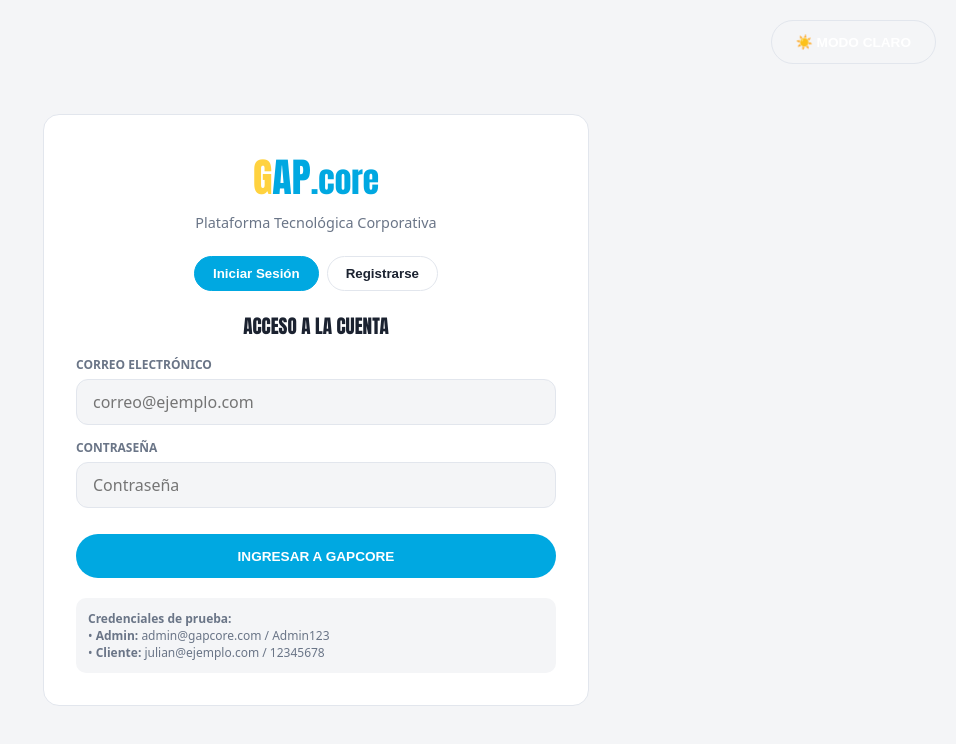
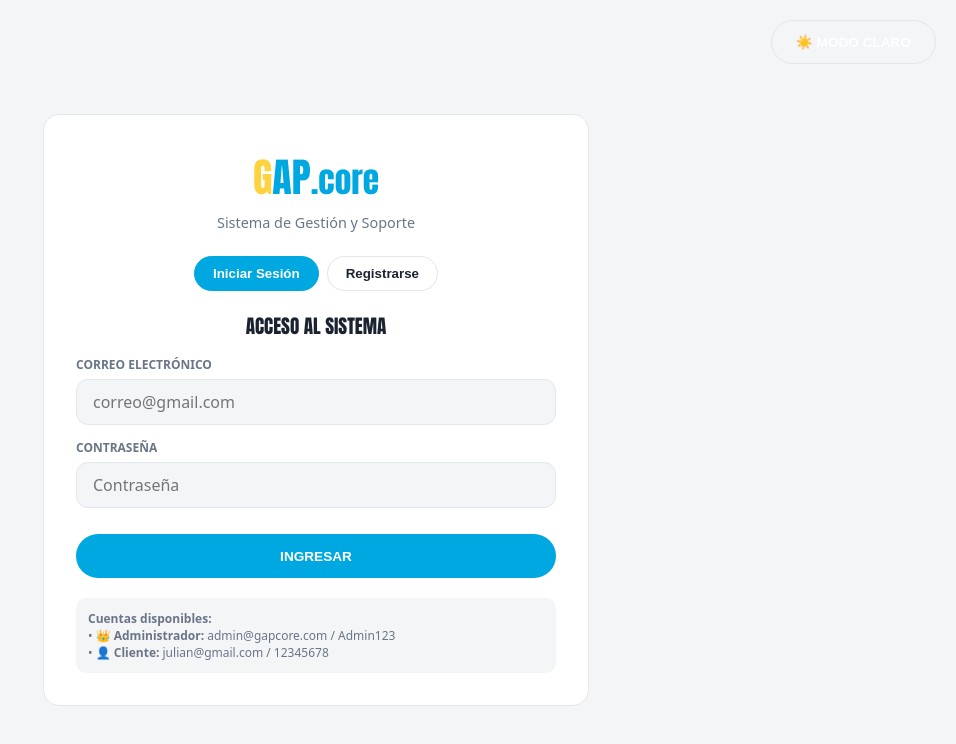
Before and after one commit to Warscore/GAB-CORE, a React (Vite) app in the folder frontend/: page / in a window 1280 px wide. Shown: the top 744 px of the page, without its empty margins (324-1280 px from the left). Built offline with nearby package versions, Linux system fonts and the light colour scheme.

Commit message:
Update App.jsx

```diff
--- a/frontend/src/App.jsx
+++ b/frontend/src/App.jsx
@@ -6,38 +6,39 @@ import ClientesPagina from './paginas/ClientesPagina';
 import PagosPagina from './paginas/PagosPagina';
 import AyudaPagina from './paginas/AyudaPagina';
 import EquiposPagina from './paginas/EquiposPagina';
+import PanelAdmin from './componentes/admin/PanelAdmin';
 
 export default function App() {
   const [temaOscuro, setTemaOscuro] = useState(false);
+  const [usuario, setUsuario] = useState(null);
+  const [vistaAuth, setVistaAuth] = useState('login');
 
-  // ESTADO DE SESIÓN (null significa que la persona NO ha iniciado sesión)
-  const [usuario, setUsuario] = useState(null);
-  const [vistaAuth, setVistaAuth] = useState('login'); // 'login' o 'registro'
-
-  // Formulario de login inicial
   const [loginEmail, setLoginEmail] = useState('');
   const [loginPass, setLoginPass] = useState('');
   const [errorAuth, setErrorAuth] = useState('');
 
-  // Navegación dentro de la plataforma (una vez autenticado)
   const [paginaActiva, setPaginaActiva] = useState('productos');
   const [busqueda, setBusqueda] = useState('');
 
-  // DATOS Y ESTADOS GLOBALES
+
   const [carrito, setCarrito] = useState([]);
 
   const [usuariosRegistrados, setUsuariosRegistrados] = useState([
-    { nombre: 'Administrador GAPCore', correo: 'admin@gapcore.com', pass: 'Admin123', rol: 'admin' },
-    { nombre: 'Julian Toscano', correo: 'julian@ejemplo.com', pass: '12345678', rol: 'cliente' }
+    { nombre: 'Administrador Principal', correo: 'admin@gapcore.com', pass: 'Admin123', rol: 'admin' },
+    { nombre: 'Julian Toscano', correo: 'julian@gmail.com', docTipo: 'CC', docNum: '1020304050', telefono: '3001234567', ciudad: 'Soacha', rol: 'cliente' }
+  ]);
+
+  const [ventasGlobales, setVentasGlobales] = useState([
+    { id: 'ORD-901', clienteNombre: 'Julian Toscano', clienteCorreo: 'julian@gmail.com', items: [{ nombre: 'Portátil Pro 14', cantidad: 1 }], medioPago: 'PSE (Bancolombia)', total: 3200000 }
   ]);
 
   const [tickets, setTickets] = useState([
-    { id: 101, asunto: 'Falla en red Wi-Fi', categoria: 'Redes', prioridad: 'Alta', descripcion: 'El router principal no emite señal.', cliente: 'Julian Toscano', correo: 'julian@ejemplo.com', estado: 'Abierto' }
+    { id: 101, asunto: 'Pantalla parpadea', categoria: 'Hardware', prioridad: 'Alta', descripcion: 'La pantalla del portátil parpadea ocasionalmente.', cliente: 'Julian Toscano', correo: 'julian@gmail.com', estado: 'Abierto' }
   ]);
 
-  const [equipos] = useState([
-    { serial: 'SN-0012', nombre: 'Portátil Pro 14', clienteCorreo: 'julian@ejemplo.com', estado: 'Operativo', proxMantenimiento: '12 Nov 2026' },
-    { serial: 'SN-0027', nombre: 'Servidor Torre Dell', clienteCorreo: 'admin@gapcore.com', estado: 'Mantenimiento', proxMantenimiento: 'En Curso' }
+  const [equiposGlobales, setEquiposGlobales] = useState([
+    { serial: 'SN-0012', nombre: 'Portátil Pro 14', clienteCorreo: 'julian@gmail.com', estado: 'Operativo', diagnostico: 'Sin novedades, mantenimiento al día' },
+    { serial: 'SN-0088', nombre: 'Impresora Láser HP', clienteCorreo: 'julian@gmail.com', estado: 'Dañado', diagnostico: 'Rodillo atascado - En reparación' }
   ]);
 
   const [productos] = useState([
@@ -52,7 +53,6 @@ export default function App() {
     document.documentElement.setAttribute('data-theme', temaOscuro ? 'dark' : 'light');
   }, [temaOscuro]);
 
-  // FUNCIONES DE AUTENTICACIÓN
   const manejarLogin = (e) => {
     e.preventDefault();
     setErrorAuth('');
@@ -61,7 +61,7 @@ export default function App() {
 
     if (userFound) {
       setUsuario(userFound);
-      setPaginaActiva('productos');
+      setPaginaActiva(userFound.rol === 'admin' ? 'admin' : 'productos');
     } else {
       setErrorAuth('Correo o contraseña incorrectos.');
     }
@@ -79,7 +79,6 @@ export default function App() {
     setVistaAuth('login');
   };
 
-  // FUNCIONES DEL CARRITO
   const agregarAlCarrito = (prod) => {
     setCarrito(prev => {
       const existe = prev.find(i => i.id === prod.id);
@@ -90,21 +89,32 @@ export default function App() {
     });
   };
 
-  const modificarCantidad = (id, nuevaCant) => {
-    if (nuevaCant <= 0) {
-      quitarItemCarrito(id);
-      return;
-    }
-    setCarrito(carrito.map(i => i.id === id ? { ...i, cantidad: nuevaCant } : i));
+  const procesarCompraCliente = (medioPago) => {
+    if (carrito.length === 0) return;
+    const nuevaVenta = {
+      id: 'ORD-' + Math.floor(100 + Math.random() * 900),
+      clienteNombre: usuario.nombre,
+      clienteCorreo: usuario.correo,
+      items: [...carrito],
+      medioPago,
+      total: carrito.reduce((sum, item) => sum + (item.precio * item.cantidad), 0)
+    };
+    setVentasGlobales([nuevaVenta, ...ventasGlobales]);
+
+
+    const nuevosEquipos = carrito.map((item, index) => ({
+      serial: 'SN-2026-' + Math.floor(1000 + Math.random() * 9000),
+      nombre: item.nombre,
+      clienteCorreo: usuario.correo,
+      estado: 'Operativo',
+      diagnostico: 'Comprado recientemente - Nuevo'
+    }));
+
+    setEquiposGlobales([...nuevosEquipos, ...equiposGlobales]);
+    setCarrito([]);
   };
 
-  const quitarItemCarrito = (id) => {
-    setCarrito(carrito.filter(i => i.id !== id));
-  };
 
-  // ------------------------------------------------------------------
-  // 1. SI EL USUARIO NO HA INICIADO SESIÓN: PANTALLA EXCLUSIVA DE AUTH
-  // ------------------------------------------------------------------
   if (!usuario) {
     return (
       <div style={{ minHeight: '100vh', display: 'flex', flexDirection: 'column', justifyContent: 'center', alignItems: 'center', padding: '20px', background: 'var(--bg)' }}>
@@ -117,7 +127,7 @@ export default function App() {
         <div className="cd" style={{ maxWidth: '480px', width: '100%', padding: '32px' }}>
           <div style={{ textAlign: 'center', marginBottom: '24px' }}>
             <h1 className="logo" style={{ fontSize: '2.5rem', margin: 0, color: 'var(--ac)' }}><b>G</b>AP<small>.core</small></h1>
-            <p style={{ color: 'var(--mu)', fontSize: '.9rem', margin: '6px 0 0' }}>Plataforma Tecnológica Corporativa</p>
+            <p style={{ color: 'var(--mu)', fontSize: '.9rem', margin: '6px 0 0' }}>Sistema de Gestión y Soporte</p>
           </div>
 
           <div className="seg" style={{ justifyContent: 'center', marginBottom: '20px' }}>
@@ -127,21 +137,21 @@ export default function App() {
 
           {vistaAuth === 'login' ? (
             <form onSubmit={manejarLogin}>
-              <h2 className="t" style={{ fontSize: '1.2rem', textAlign: 'center' }}>Acceso a la Cuenta</h2>
+              <h2 className="t" style={{ fontSize: '1.2rem', textAlign: 'center' }}>Acceso al Sistema</h2>
               {errorAuth && <p className="er" style={{ textAlign: 'center', fontWeight: 700 }}>{errorAuth}</p>}
 
               <label className="l">Correo Electrónico</label>
-              <input className="f" type="email" value={loginEmail} onChange={e => setLoginEmail(e.target.value)} placeholder="correo@ejemplo.com" required />
+              <input className="f" type="email" value={loginEmail} onChange={e => setLoginEmail(e.target.value)} placeholder="correo@gmail.com" required />
 
               <label className="l">Contraseña</label>
               <input className="f" type="password" value={loginPass} onChange={e => setLoginPass(e.target.value)} placeholder="Contraseña" required />
 
-              <button type="submit" className="bt ac w">Ingresar a GAPCore</button>
+              <button type="submit" className="bt ac w">Ingresar</button>
 
               <div style={{ marginTop: '20px', padding: '12px', background: 'var(--bg)', borderRadius: '10px', fontSize: '.75rem', color: 'var(--mu)' }}>
-                <strong>Credenciales de prueba:</strong><br/>
-                • <b>Admin:</b> admin@gapcore.com / Admin123<br/>
-                • <b>Cliente:</b> julian@ejemplo.com / 12345678
+                <strong>Cuentas disponibles:</strong><br/>
+                • 👑 <b>Administrador:</b> admin@gapcore.com / Admin123<br/>
+                • 👤 <b>Cliente:</b> julian@gmail.com / 12345678
               </div>
             </form>
           ) : (
@@ -152,13 +162,11 @@ export default function App() {
     );
   }
 
-  // ------------------------------------------------------------------
-  // 2. SI YA INICIÓ SESIÓN: PLATAFORMA COMPLETA DESBLOQUEADA
-  // ------------------------------------------------------------------
+
   return (
     <div>
       <header>
-        <span className="logo" onClick={() => setPaginaActiva('productos')}>
+        <span className="logo" onClick={() => setPaginaActiva(usuario.rol === 'admin' ? 'admin' : 'productos')}>
           <b>G</b>AP<small>.core</small>
         </span>
 
@@ -166,28 +174,63 @@ export default function App() {
           {temaOscuro ? '🌙 Oscuro' : '☀️ Claro'}
         </button>
 
-        <input className="f" style={{ maxWidth: '320px', margin: 0, height: '38px' }} placeholder="Buscar productos..." value={busqueda} onChange={e => { setBusqueda(e.target.value); setPaginaActiva('productos'); }} />
+        {usuario.rol !== 'admin' && (
+          <input className="f" style={{ maxWidth: '320px', margin: 0, height: '38px' }} placeholder="Buscar productos..." value={busqueda} onChange={e => { setBusqueda(e.target.value); setPaginaActiva('productos'); }} />
+        )}
 
         <div style={{ display: 'flex', alignItems: 'center', gap: '12px' }}>
           <span style={{ fontSize: '.85rem', fontWeight: 800 }}>
-            {usuario.rol === 'admin' ? '👑 Admin' : '👤 ' + usuario.nombre}
+            {usuario.rol === 'admin' ? '👑 PANEL ADMINISTRADOR' : '👤 ' + usuario.nombre}
           </span>
           <button className="bt er" style={{ height: '32px', fontSize: '.75rem', padding: '0 14px' }} onClick={cerrarSesion}>Cerrar Sesión</button>
         </div>
       </header>
 
       <main>
+
         <nav className="nav-bar">
-          <button className={paginaActiva === 'productos' ? 'on' : ''} onClick={() => setPaginaActiva('productos')}>Catálogo</button>
-          <button className={paginaActiva === 'pagos' ? 'on' : ''} onClick={() => setPaginaActiva('pagos')}>Pagos ({carrito.reduce((s,i)=>s+i.cantidad,0)})</button>
-          <button className={paginaActiva === 'ayuda' ? 'on' : ''} onClick={() => setPaginaActiva('ayuda')}>Mesa de Ayuda</button>
-          <button className={paginaActiva === 'equipos' ? 'on' : ''} onClick={() => setPaginaActiva('equipos')}>Control Equipos</button>
+          {usuario.rol === 'admin' ? (
+            <button className="on">👑 Módulo de Administración</button>
+          ) : (
+            <>
+              <button className={paginaActiva === 'productos' ? 'on' : ''} onClick={() => setPaginaActiva('productos')}>Catálogo</button>
+              <button className={paginaActiva === 'pagos' ? 'on' : ''} onClick={() => setPaginaActiva('pagos')}>Pagos ({carrito.reduce((s,i)=>s+i.cantidad,0)})</button>
+              <button className={paginaActiva === 'ayuda' ? 'on' : ''} onClick={() => setPaginaActiva('ayuda')}>Mesa de Ayuda</button>
+              <button className={paginaActiva === 'equipos' ? 'on' : ''} onClick={() => setPaginaActiva('equipos')}>Mis Equipos</button>
+            </>
+          )}
         </nav>
 
-        {paginaActiva === 'productos' && <ProductosPagina productos={productos} alAgregar={agregarAlCarrito} busqueda={busqueda} />}
-        {paginaActiva === 'pagos' && <PagosPagina carrito={carrito} alModificarCantidad={modificarCantidad} alQuitarItem={quitarItemCarrito} alVaciarCarrito={() => setCarrito([])} />}
-        {paginaActiva === 'ayuda' && <AyudaPagina usuario={usuario} tickets={tickets} alCrearTicket={t => setTickets([{ ...t, id: tickets.length + 101, estado: 'Abierto' }, ...tickets])} alActualizarEstado={id => setTickets(tickets.map(t => t.id === id ? { ...t, estado: 'Resuelto' } : t))} />}
-        {paginaActiva === 'equipos' && <EquiposPagina usuario={usuario} equipos={equipos} />}
+
+        {usuario.rol === 'admin' && (
+          <PanelAdmin
+            clientes={usuariosRegistrados}
+            ventasGlobales={ventasGlobales}
+            tickets={tickets}
+            alResolverTicket={id => setTickets(tickets.map(t => t.id === id ? { ...t, estado: 'Resuelto' } : t))}
+            equiposGlobales={equiposGlobales}
+          />
+        )}
+
+
+        {usuario.rol === 'cliente' && paginaActiva === 'productos' && (
+          <ProductosPagina productos={productos} alAgregar={agregarAlCarrito} busqueda={busqueda} />
+        )}
+        {usuario.rol === 'cliente' && paginaActiva === 'pagos' && (
+          <PagosPagina
+            carrito={carrito}
+            alModificarCantidad={(id, cant) => setCarrito(carrito.map(i => i.id === id ? { ...i, cantidad: cant } : i))}
+            alQuitarItem={id => setCarrito(carrito.filter(i => i.id !== id))}
+            alVaciarCarrito={() => setCarrito([])}
+            alProcesarPago={procesarCompraCliente}
+          />
+        )}
+        {usuario.rol === 'cliente' && paginaActiva === 'ayuda' && (
+          <AyudaPagina usuario={usuario} tickets={tickets} alCrearTicket={t => setTickets([{ ...t, id: tickets.length + 101, estado: 'Abierto' }, ...tickets])} />
+        )}
+        {usuario.rol === 'cliente' && paginaActiva === 'equipos' && (
+          <EquiposPagina usuario={usuario} equipos={equiposGlobales} />
+        )}
       </main>
     </div>
   );
```
